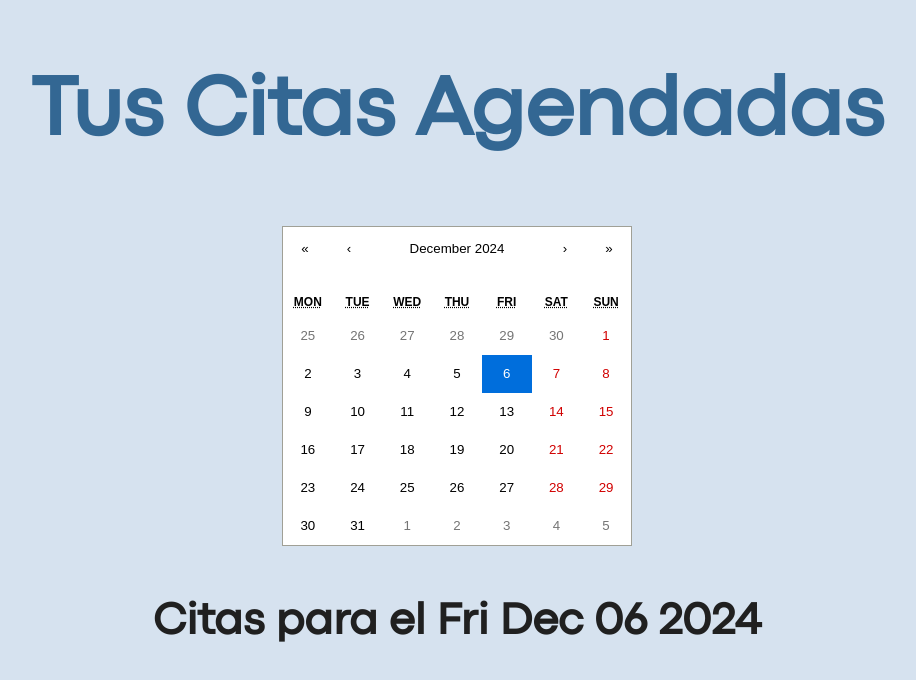
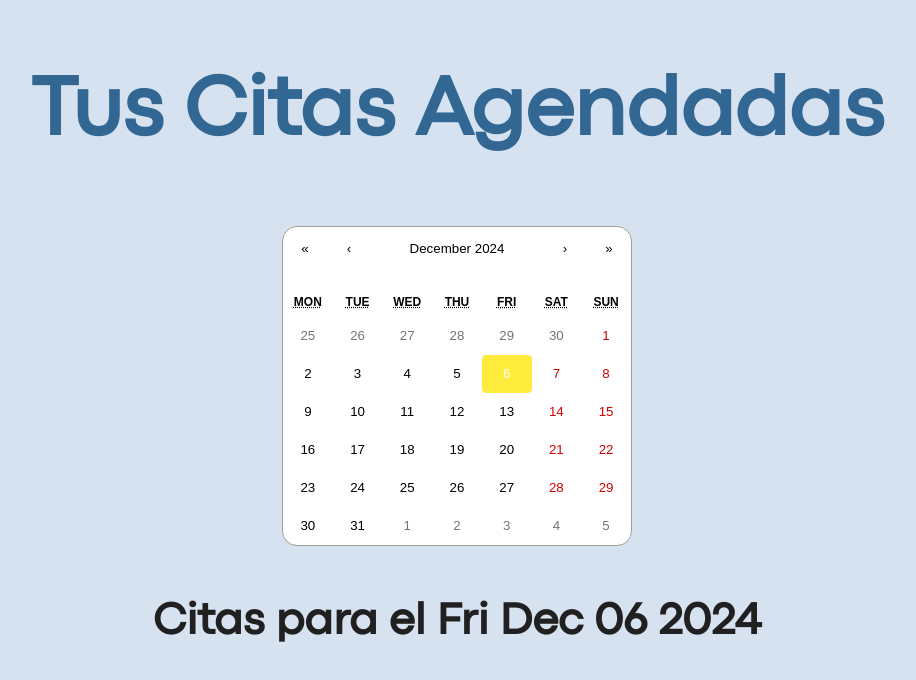
Before and after one commit to Pixoll/se-project-frontend, a React (Create React App) app: page /paciente/citas in a window 1280 px wide. Shown: the top 680 px of the page, without its empty margins (183-1099 px from the left). Built offline with nearby package versions, Linux system fonts and the light colour scheme.

Commit message:
Ajustes visuales menores

```diff
--- a/src/App.js
+++ b/src/App.js
@@ -1,6 +1,6 @@
 import React from 'react';
 import { BrowserRouter as Router, Routes, Route } from 'react-router-dom';
-import Container1 from './components/Container1';  // Asegúrate que la ruta de Container1 sea correcta
+import Container1 from './components/Container1';
 import ScheduledAppointments from './components/ScheduledAppointments';  // Importa la vista de citas agendadas
 
 function App() {
--- a/src/components/Container1.css
+++ b/src/components/Container1.css
@@ -7,14 +7,14 @@
     width: 100%;
 }
 @font-face {
-    font-family: 'Codec Pro';       /* Nombre de la fuente que usarás en CSS */
-    src: url('../fonts/codec-pro/CodecPro-Regular.ttf') format('truetype'); /* Ruta al archivo */
+    font-family: 'Codec Pro';
+    src: url('../fonts/codec-pro/CodecPro-Regular.ttf') format('truetype');
     font-weight: normal;
     font-style: normal;
   }
 @font-face {
-    font-family: 'Migra';       /* Nombre de la fuente que usarás en CSS */
-    src: url('../fonts/Migra/MigraItalic-ExtraboldItalic.ttf') format('truetype'); /* Ruta al archivo */
+    font-family: 'Migra';
+    src: url('../fonts/Migra/MigraItalic-ExtraboldItalic.ttf') format('truetype');
     font-weight: normal;
     font-style: normal;
   }
--- a/src/components/ScheduledAppointments.css
+++ b/src/components/ScheduledAppointments.css
@@ -3,7 +3,7 @@ html, body {
     margin: 0;
     padding: 0;
     height: 100%;
-    background-color: #d6e2ef; /* El color que quieres usar */
+    background-color: #d6e2ef;
     font-family: 'Codec Pro', sans-serif;
 }
 
@@ -35,6 +35,29 @@ html, body {
     margin: 20px 0;
 }
 
+/* Estilo de los dias con citas agendadas */
+.calendar-container .react-calendar {
+    border-radius: 15px;
+}
+
+/* Estilo de el dia seleccionado */
+.react-calendar__tile--active {
+    border-radius: 10%;
+    background-color: #44b9eb; /* Ajusta el color según tus necesidades */
+}
+
+/* Estilo de el dia actual */
+.react-calendar__tile--now {
+    border-radius: 10%;
+    background-color: #ffeb3b; /* Ajusta el color según tus necesidades */
+}
+
+/* Color de fondo para los dias con citas agendadas */
+.highlighted-day {
+    background-color: #66f2c1;
+    border-radius: 10%;
+}
+
 /* Lista de citas */
 .appointments-list {
     display: flex;
--- a/src/components/ScheduledAppointments.js
+++ b/src/components/ScheduledAppointments.js
@@ -1,7 +1,7 @@
 import React, { useState, useEffect } from 'react';
 import Calendar from 'react-calendar';
 import 'react-calendar/dist/Calendar.css';
-import './ScheduledAppointments.css'; // Asegúrate de crear este archivo para los estilos específicos del componente
+import './ScheduledAppointments.css';
 
 const ScheduledAppointments = () => {
     const [date, setDate] = useState(new Date());
@@ -16,7 +16,7 @@ const ScheduledAppointments = () => {
         setAppointments(fetchedAppointments);
     }, []);
 
-    // Función para manejar la cancelación de citas
+    // Función para manejar la cancelación de citas (esto se debe trabajar con el backend)
     const handleCancelAppointment = (id) => {
         setAppointments(appointments.filter(appointment => appointment.id !== id));
         alert('Cita cancelada');
@@ -34,11 +34,26 @@ const ScheduledAppointments = () => {
             ));
     };
 
+    // Función para determinar si un día tiene citas
+    const tileClassName = ({ date, view }) => {
+        if (view === 'month') {
+            const hasAppointment = appointments.some(appointment =>
+                appointment.date.toDateString() === date.toDateString()
+            );
+            return hasAppointment ? 'highlighted-day' : null;
+        }
+        return null;
+    };
+
     return (
         <div className="scheduled-appointments">
             <h1 className="welcome">Tus Citas Agendadas</h1>
             <div className="calendar-container">
-                <Calendar onChange={setDate} value={date} />
+                <Calendar
+                    onChange={setDate}
+                    value={date}
+                    tileClassName={tileClassName}
+                />
             </div>
             <h2 className="subWelcome">Citas para el {date.toDateString()}</h2>
             <div className="appointments-list">
```
